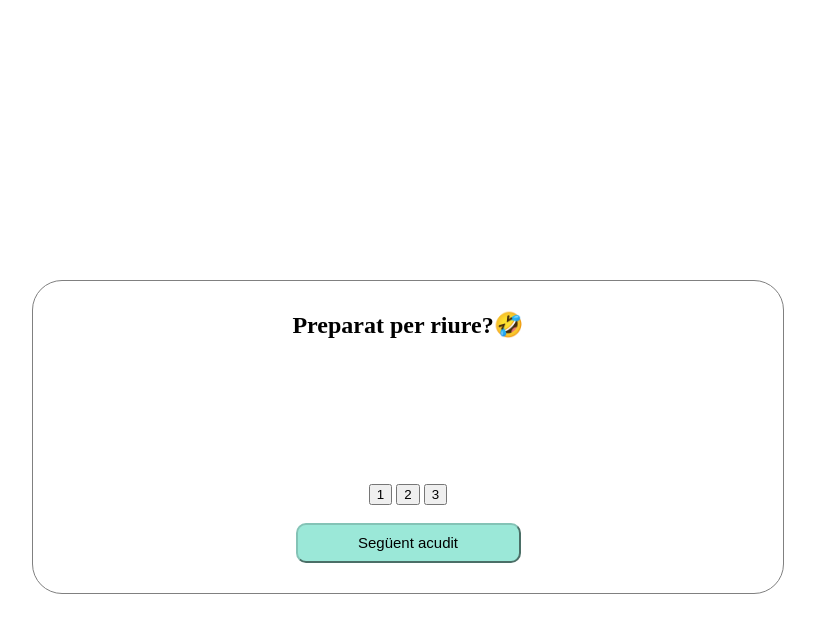
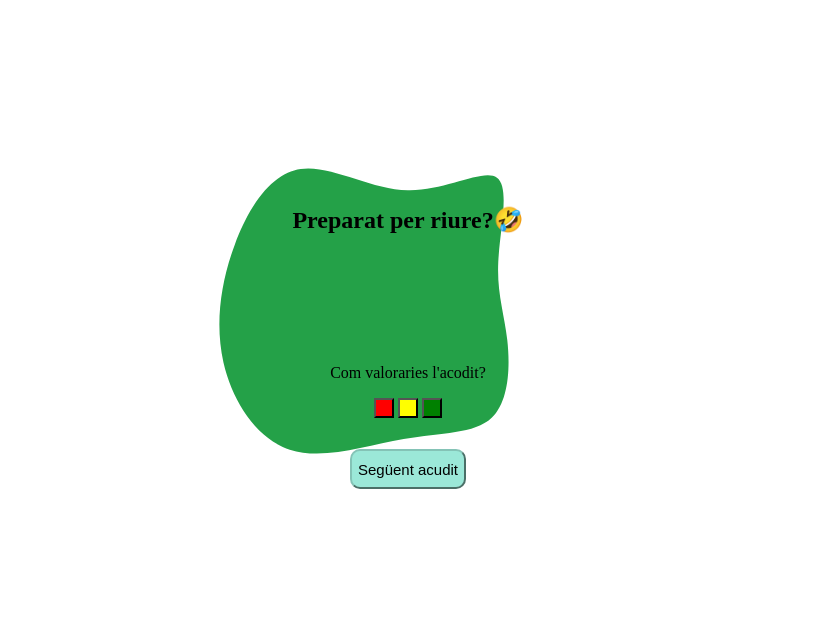
Before and after one commit to sacom14/sprint5, a website: page index.html in a window 1280 px wide. Both pictures are taken after a click on the button "Següent acudit". Shown: the whole page, without its empty margins (232-1047 px from the left). Drawn offline with Linux system fonts and the light colour scheme; no server answers.

Commit message:
sprint5 nivell3 exercici6 v.1

```diff
--- a/index.html
+++ b/index.html
@@ -9,22 +9,24 @@
 </head>
 
 <body>
-    <div>
+    <div class="wheater">
         <p id="weather"></p>
     </div>
     <div class="container">
+
         <h2>Preparat per riure?🤣</h2>
         <p id="jokeMessage"></p>
         <br>
         <div class="valoration">
-            <button onclick="score(1)">1</button>
-            <button onclick="score(2)">2</button>
-            <button onclick="score(3)">3</button>
+            <p>Com valoraries l'acodit?</p>
+            <button onclick="score(1)" class="bad"></button>
+            <button onclick="score(2)" class="medium"></button>
+            <button onclick="score(3)" class="fine"></button>
         </div>
-        <br>
-        <div>
+        <div class="buttonClass">
             <button onclick="processTheJoke()" class="btn">Següent acudit</button>
         </div>
+
     </div>
 
     <script src="index.js"></script>
--- a/index.js
+++ b/index.js
@@ -90,3 +90,12 @@ const score = (score) => {
         console.log(`score seleccionada: ${selectedScore}`);
     }
 };
+//fer canviar el background amb SVG
+const button = document.querySelector('.btn');
+const container = document.querySelector('.container');
+const formesCss = ['acuditForma1', 'acuditForma2', 'acuditForma3', 'acuditFroma4'];
+button === null || button === void 0 ? void 0 : button.addEventListener('click', () => {
+    const random = formesCss[Math.floor(Math.random() * formesCss.length)];
+    container === null || container === void 0 ? void 0 : container.classList.remove(...formesCss);
+    container === null || container === void 0 ? void 0 : container.classList.add(random);
+});
--- a/styles.css
+++ b/styles.css
@@ -1,29 +1,90 @@
-body {
-    justify-content: center;
-    padding: 20%;
-    text-align: center;
+body{
+
 }
-
 .container {
     display: flex;
     justify-content: center;
     flex-direction: column;
-    border: 1px solid gray;
-    border-radius: 30px;
+    align-items: center;
+    background-image: url('backgroundImages/blob4.svg');
+    background-position: center center;
+    background-size: contain;
+    background-repeat: no-repeat;
+}
+
+.acuditForma1{
+    background-image: url('backgroundImages/blob.svg');
+    width: 100%;
+    background-position:center center;
+    background-size: contain;
+    background-repeat: no-repeat;
+}
+
+.acuditForma2{
+    background-image: url('backgroundImages/blob1.svg');
+    background-position:center center;
+    background-size: contain;
+    background-repeat: no-repeat;
+}
+
+.acuditForma3{
+    background-image: url('backgroundImages/blob2.svg');
+    background-position:center center;
+    background-size: contain;
+    background-repeat: no-repeat;
+}
+
+.acuditForma4{
+    background-image: url('backgroundImages/blob3.svg');
+    background-position:center center;
+    background-size: contain;
+    background-repeat: no-repeat;
+}
+
+.wheater{
+    text-align: center;
+    margin-top: 80px;
 }
 
 h2 {
-    margin-top: 30px;
+    margin-top: 10%;
+    text-align: center;
 }
 
 
 #jokeMessage {
-    padding: 5%;
+    padding: 20px;
+    text-align: center;
+    font-size: large;
 }
 
+.valoration{
+    text-align: center;
+}
+
+.bad {
+    background-color: red;
+    height: 20px;
+    width: 20px;
+
+}
+.medium{
+    background-color: yellow;
+    height: 20px;
+    width: 20px;
+}
+.fine{
+    background-color: green;
+    height: 20px;
+    width: 20px;
+}
+
+.buttonClass{
+    margin-top: 30px;
+}
 .btn {
     align-self: center;
-    width: 30%;
+    width: 100%;
     margin-bottom: 30px;
     font-size: 15px;
     height: 40px;
```
Also changed, not shown: index.ts (+13 -0 lines), backgroundImages/blob.svg (added), backgroundImages/blob1.svg (added), backgroundImages/blob2.svg (added), backgroundImages/blob3.svg (added), backgroundImages/blob4.svg (added).
